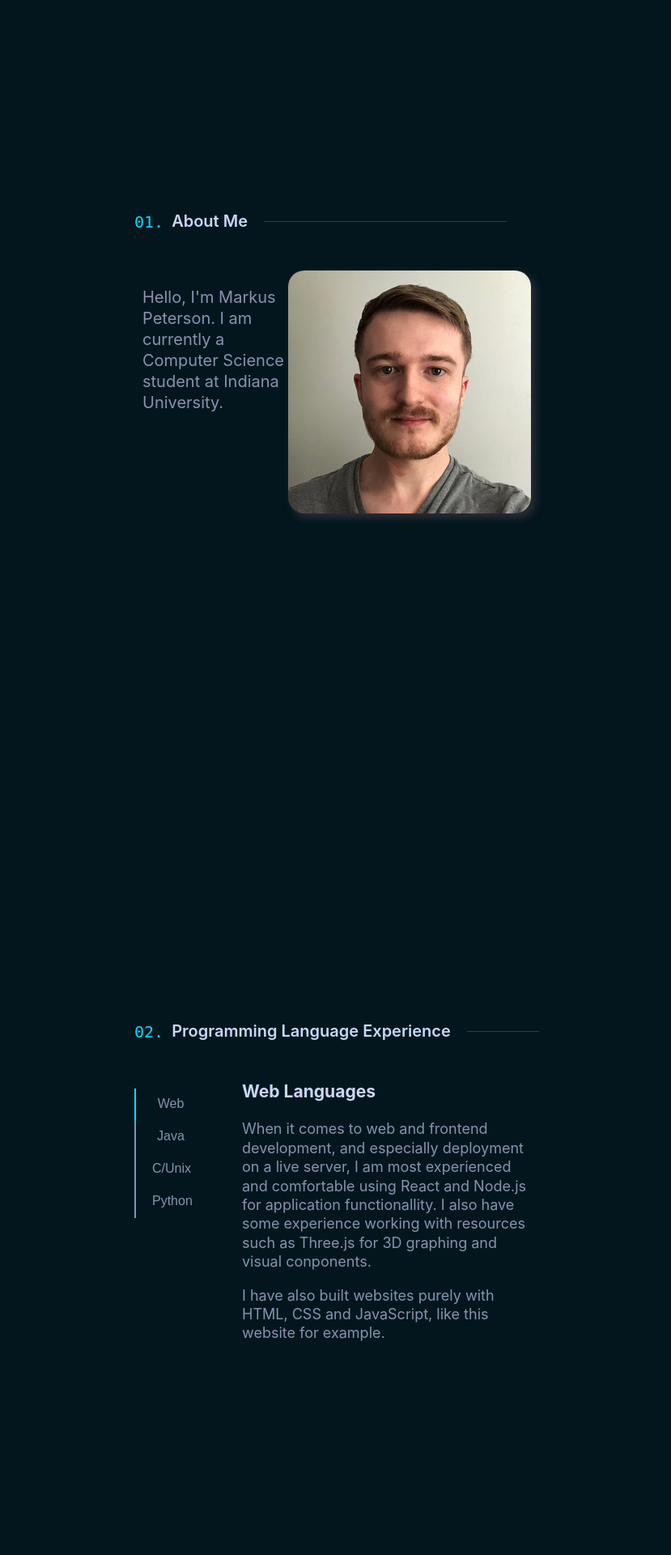
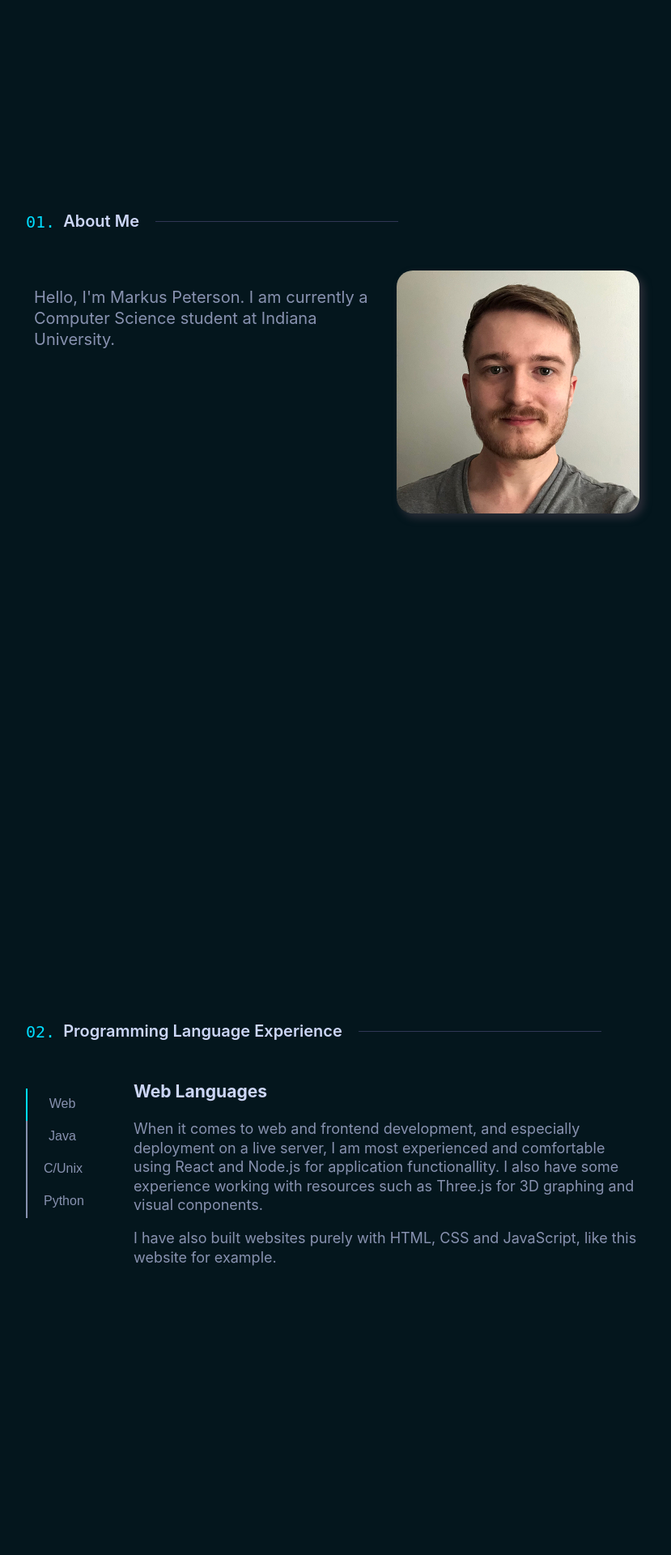
Before and after one commit to markus-peterson/personal-website, a PHP site: page / in a window 1280 px wide. Shown: the part 1048-2968 px from the top of the page at 81% size, without its empty margins (224-1053 px from the left). Run offline with PHP 8.4, Linux system fonts and the light colour scheme; some libraries are stand-ins or nearby versions.

Commit message:
Add files via upload

```diff
--- a/css/styles.css
+++ b/css/styles.css
@@ -234,7 +234,7 @@ nav ol li a::before {
 
 .section {
   flex-grow: 1;
-  max-width: 500px;
+  max-width: 848px;
   margin: 250px 0px;
   height: 500px;
   border-radius: 5px;
```
